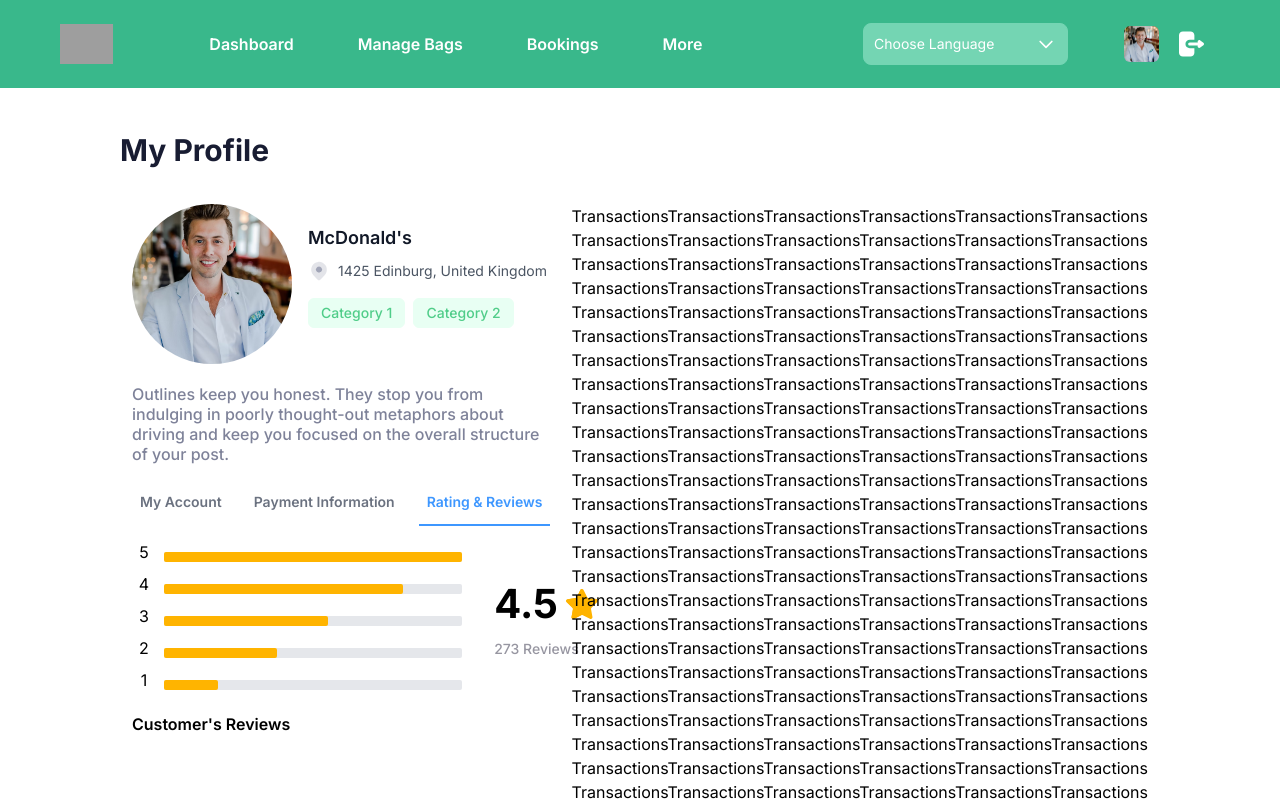
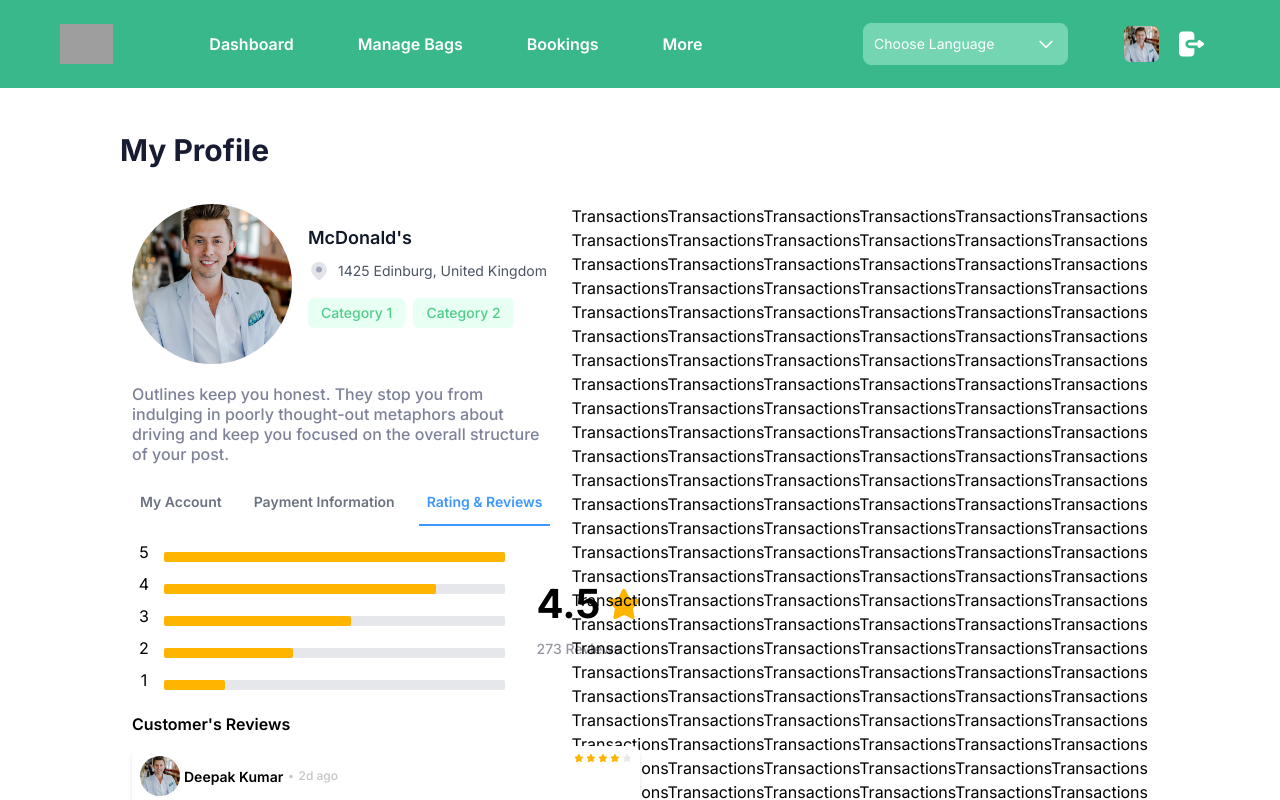
Before and after one commit to plenti-code-handler/vendor-web-app, a Next.js app: page /business/profile in a window 1280 px wide. Both pictures are taken after a click on the tab "Rating & Reviews". Shown: the top 800 px of the page. Built offline with nearby package versions, Linux system fonts and the light colour scheme; grey boxes are pictures that could not be loaded.

Commit message:
Completed Customer Reviews in Business Profile

```diff
--- a/app/(auth)/layout.jsx
+++ b/app/(auth)/layout.jsx
@@ -5,7 +5,7 @@ import Providers from "../../redux/provider";
 const inter = Inter({ subsets: ["latin"] });
 
 export const metadata = {
-  title: "Create Next App",
+  title: "Foodie Finder",
   description: "Generated by create next app",
 };
 
--- a/app/(main)/layout.jsx
+++ b/app/(main)/layout.jsx
@@ -1,13 +1,11 @@
 import { Inter } from "next/font/google";
 import "../globals.css";
-import Header from "../../components/layouts/Header";
-import Main from "../../components/layouts/Main";
 import Providers from "../../redux/provider";
 
 const inter = Inter({ subsets: ["latin"] });
 
 export const metadata = {
-  title: "Create Next App",
+  title: "Foodie Finder",
   description: "Generated by create next app",
 };
 
--- /dev/null
+++ b/components/sections/bussiness/profile/CustomerReviews.jsx
@@ -0,0 +1,44 @@
+"use client";
+import { placeholderRatingStarSvg, ratingStarSvg } from "../../../../svgs";
+import React from "react";
+
+const CustomerReviews = () => {
+  return (
+    <div className="flex flex-col mt-5">
+      <p className="text-black font-semibold text-[16px] mb-3">
+        Customer's Reviews
+      </p>
+      <div className="flex flex-col gap-1 shadow-md transform translate-y-[-2px] p-2 bg-white rounded-lg lg:w-[120%]">
+        <div className="flex justify-between">
+          <div className="flex gap-1 items-center">
+            <img
+              alt="User"
+              src="/User.png"
+              className="rounded-full h-10 w-10 object-cover"
+            />
+            <p className="font-semibold text-[14px] text-black">Deepak Kumar</p>
+            <p className="font-medium text-2xl text-dividerComment mb-3">.</p>
+            <p className="font-medium text-[12px] text-dividerComment">
+              2d ago
+            </p>
+          </div>
+          <div className="flex gap-0.5">
+            {ratingStarSvg}
+            {ratingStarSvg}
+            {ratingStarSvg}
+            {ratingStarSvg}
+            {placeholderRatingStarSvg}
+          </div>
+        </div>
+        <div>
+          <p className="text-comment text-[12px] font-medium">
+            Et vero qui aspernatur repellendus molestiae. Tempora reiciendis aut
+            beatae beatae eos aut. Quia ut minima consequuntur aut est enim.
+          </p>
+        </div>
+      </div>
+    </div>
+  );
+};
+
+export default CustomerReviews;
--- a/components/sections/bussiness/profile/Rating.jsx
+++ b/components/sections/bussiness/profile/Rating.jsx
@@ -1,5 +1,6 @@
 import React from "react";
 import { starSvg } from "../../../../svgs";
+import CustomerReviews from "./CustomerReviews";
 
 const Rating = () => {
   const ratings = [
@@ -12,7 +13,7 @@ const Rating = () => {
 
   return (
     <div className="flex flex-col">
-      <div className="flex gap-8 lg:w-[110%]">
+      <div className="flex gap-8 lg:w-[120%]">
         {/* Rating Bars */}
         <div className="flex flex-col gap-2 flex-1 ">
           {ratings.map(({ level, percentage }) => (
@@ -43,11 +44,7 @@ const Rating = () => {
           </p>
         </div>
       </div>
-      <div className="flex flex-col mt-5">
-        <p className="text-black font-semibold text-[16px]">
-          Customer's Reviews
-        </p>
-      </div>
+      <CustomerReviews />
     </div>
   );
 };
--- a/svgs.js
+++ b/svgs.js
@@ -400,6 +400,41 @@ export const starSvg = (
     <path
       d="M15.9872 26.9523C15.6805 26.9618 15.3817 27.0442 15.113 27.1915L8.08431 30.8631C7.22431 31.2736 6.19515 30.955 5.71297 30.1326C5.53433 29.7967 5.46952 29.4116 5.52959 29.0345L6.93342 21.2302C7.02828 20.6629 6.83857 20.086 6.42596 19.6867L0.685738 14.1294C0.0043735 13.4623 -0.00827366 12.3673 0.658863 11.6843C0.668348 11.6748 0.676253 11.6669 0.685738 11.659C0.957651 11.3896 1.30861 11.2121 1.68644 11.1566L9.61145 9.99036C10.1853 9.91746 10.6833 9.55934 10.9362 9.03958L14.381 1.8501C14.7082 1.27012 15.3359 0.924675 15.9998 0.961121C15.9872 1.43176 15.9872 26.6322 15.9872 26.9523"
       fill="#FFB400"
+    />
+  </svg>
+);
+
+export const ratingStarSvg = (
+  <svg
+    width="10"
+    height="8"
+    viewBox="0 0 10 8"
+    fill="none"
+    xmlns="http://www.w3.org/2000/svg"
+  >
+    <path
+      d="M5.40671 0.297665L6.33441 2.16195C6.40276 2.29701 6.5332 2.39081 6.68365 2.41166L8.76743 2.71514C8.88913 2.73224 8.99957 2.79644 9.07417 2.8944C9.14793 2.99112 9.1796 3.11368 9.16168 3.23416C9.1471 3.33421 9.1 3.42676 9.02791 3.49763L7.518 4.96129C7.40756 5.06342 7.35755 5.21475 7.38422 5.36274L7.75597 7.42045C7.79556 7.66891 7.63094 7.9032 7.38422 7.95031C7.28253 7.96656 7.17834 7.94947 7.08666 7.90278L5.22792 6.93437C5.08998 6.86475 4.92702 6.86475 4.78908 6.93437L2.93035 7.90278C2.70196 8.02409 2.41899 7.94155 2.29188 7.71644C2.24478 7.62681 2.22811 7.52467 2.24353 7.42504L2.61528 5.36691C2.64195 5.21933 2.59152 5.06717 2.4815 4.96504L0.971592 3.50221C0.79197 3.32879 0.786553 3.04323 0.959506 2.86355C0.963257 2.8598 0.967425 2.85563 0.971592 2.85146C1.04327 2.77851 1.13746 2.73224 1.23915 2.72015L3.32293 2.41624C3.47296 2.39498 3.60341 2.30202 3.67217 2.16611L4.56653 0.297665C4.64613 0.137583 4.81117 0.0379493 4.99037 0.0421181H5.04622C5.20167 0.0608776 5.33711 0.157177 5.40671 0.297665"
+      fill="#FFB400"
+    />
+    <path
+      d="M4.99659 6.88246C4.91588 6.88496 4.83725 6.90664 4.76653 6.94543L2.91689 7.91163C2.69057 8.01964 2.41974 7.93582 2.29285 7.71939C2.24584 7.63099 2.22878 7.52965 2.24459 7.43041L2.61402 5.37664C2.63898 5.22735 2.58906 5.07556 2.48048 4.97047L0.969892 3.50802C0.790586 3.33246 0.787258 3.04431 0.96282 2.86458C0.965316 2.86208 0.967396 2.85999 0.969892 2.85791C1.04145 2.78702 1.13381 2.74031 1.23324 2.72572L3.31876 2.4188C3.46978 2.39962 3.60083 2.30537 3.66739 2.16859L4.57391 0.276625C4.66003 0.124 4.82519 0.0330918 4.99992 0.042683C4.99659 0.166535 4.99659 6.79822 4.99659 6.88246"
+      fill="#FFB400"
+    />
+  </svg>
+);
+
+export const placeholderRatingStarSvg = (
+  <svg
+    width="10"
+    height="8"
+    viewBox="0 0 10 8"
+    fill="none"
+    xmlns="http://www.w3.org/2000/svg"
+  >
+    <path
+      opacity="0.4"
+      d="M5.40671 0.297665L6.33441 2.16195C6.40276 2.29701 6.5332 2.39081 6.68365 2.41166L8.76743 2.71514C8.88913 2.73224 8.99957 2.79644 9.07417 2.8944C9.14793 2.99112 9.1796 3.11368 9.16168 3.23416C9.1471 3.33421 9.1 3.42676 9.02791 3.49763L7.518 4.96129C7.40756 5.06342 7.35755 5.21475 7.38422 5.36274L7.75597 7.42045C7.79556 7.66891 7.63094 7.9032 7.38422 7.95031C7.28253 7.96656 7.17834 7.94947 7.08666 7.90278L5.22792 6.93437C5.08998 6.86475 4.92702 6.86475 4.78908 6.93437L2.93035 7.90278C2.70196 8.02409 2.41899 7.94155 2.29188 7.71644C2.24478 7.62681 2.22811 7.52467 2.24353 7.42504L2.61528 5.36691C2.64195 5.21933 2.59152 5.06717 2.4815 4.96504L0.971592 3.50221C0.79197 3.32879 0.786553 3.04323 0.959506 2.86355C0.963257 2.8598 0.967425 2.85563 0.971592 2.85146C1.04327 2.77851 1.13746 2.73224 1.23915 2.72015L3.32293 2.41624C3.47296 2.39498 3.60341 2.30202 3.67217 2.16611L4.56653 0.297665C4.64613 0.137583 4.81117 0.0379493 4.99037 0.0421181H5.04622C5.20167 0.0608776 5.33711 0.157177 5.40671 0.297665"
+      fill="#C6C6C6"
     />
   </svg>
 );
--- a/tailwind.config.js
+++ b/tailwind.config.js
@@ -27,6 +27,8 @@ module.exports = {
         grayFour: "#747474",
         grayFive: "#F9F9F9",
         graySix: "#404146",
+        comment: "#575B62",
+        dividerComment: "#C4C4C4",
         notPickedText: "#F1416C",
         pickedText: "#50CD89",
         pinkTextOne: "#FD8AD0",
```
